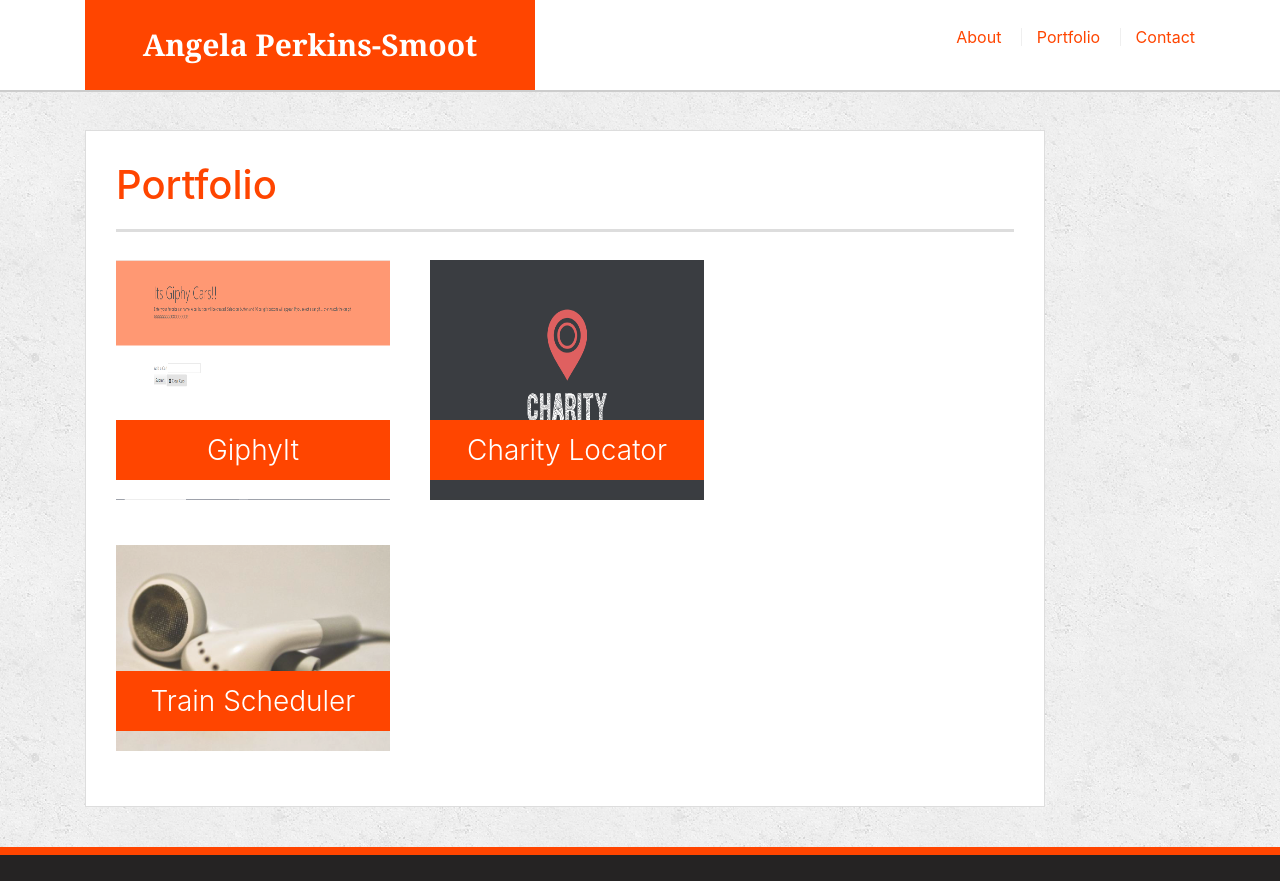
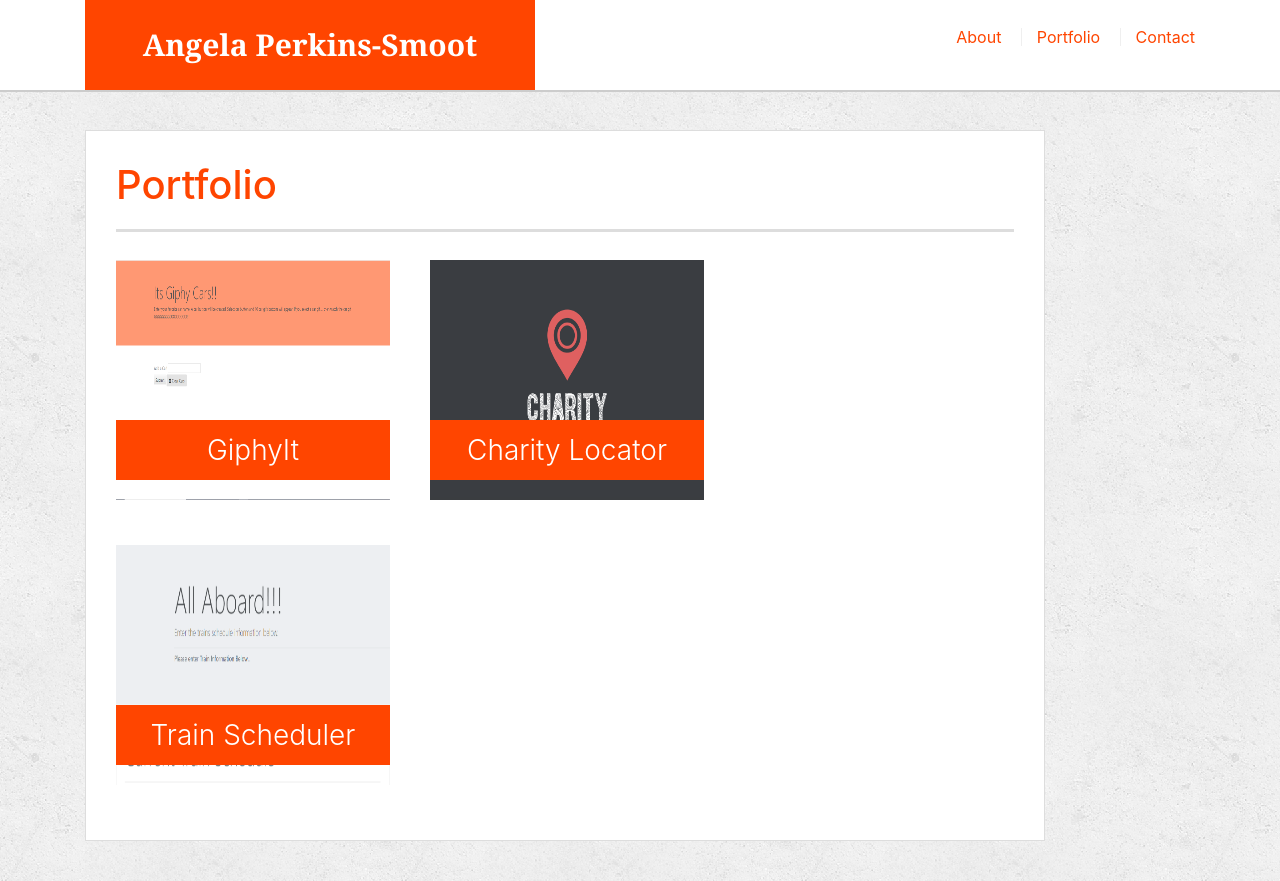
Before and after one commit to acsmoot/Updated-Portfolio, a plain HTML site: page portfolio.html in a window 1280 px wide. Shown: the top 881 px of the page. Drawn offline with nearby package versions, Linux system fonts and the light colour scheme; grey boxes are pictures that could not be loaded.

```diff
--- a/portfolio.html
+++ b/portfolio.html
@@ -47,8 +47,7 @@
           </a> -->
       </div>
       <div class="work">
-        <a href="https://acsmoot.github.io/Train-Scheduler/" target="_blank"><img src="assets/images/technics-q-c-640-480-5.jpg"
-            alt="Trivia Game">
+        <a href="https://acsmoot.github.io/Train-Scheduler/" target="_blank"><img src="./assets/images/All Aboard.PNG" height="240px" width="480px" alt="Train Schedule">
           <h3>Train Scheduler</h3>
         </a>
       </div>
```
Also changed, not shown: assets/images/All Aboard.PNG (added).
